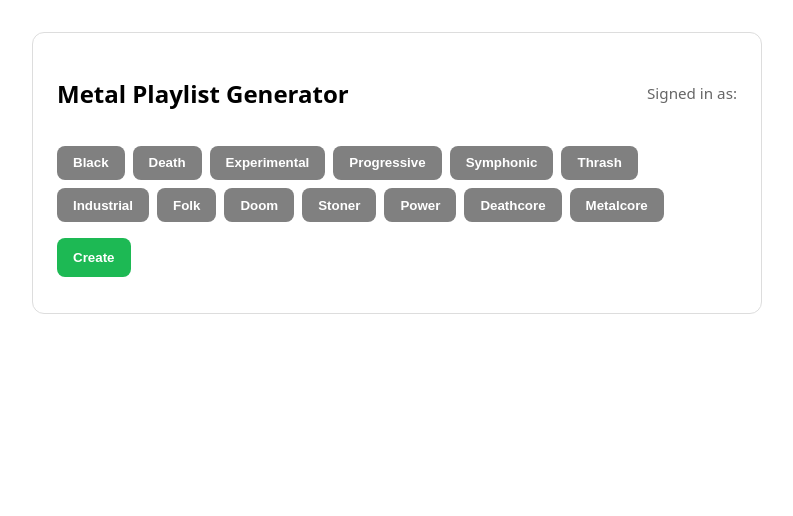
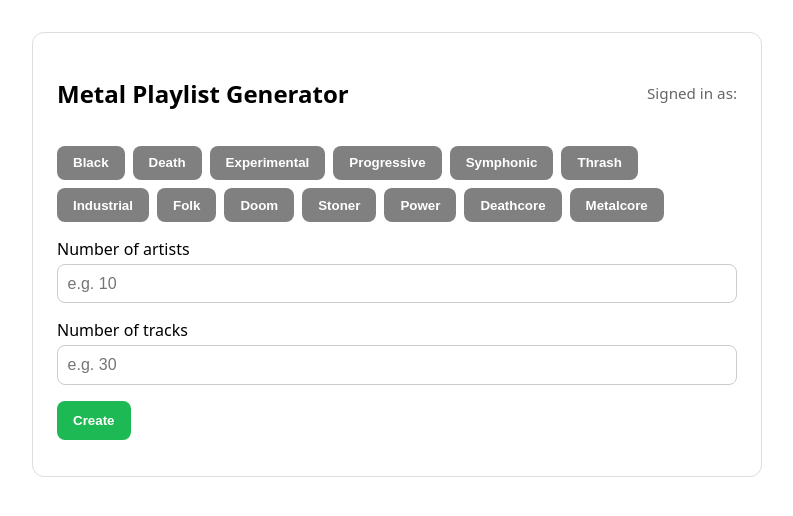
Before and after one commit to nic-sl/metal-playlist-generator, a FastAPI app: page /generator in a window 1280 px wide. Shown: the top 516 px of the page, without its empty margins (243-1036 px from the left). Run offline with FastAPI, Linux system fonts and the light colour scheme; the visitor is signed in with stand-in values (Sample User, id 1).

Commit message:
added input fields for number of tracks and artists

```diff
--- a/main.py
+++ b/main.py
@@ -114,20 +114,35 @@
     return templates.TemplateResponse("generator.html", {"request": request, "user": user})
 
 @app.post("/api/create")
-async def create(genres: str = Form(...)):
+async def create(
+    genres: str = Form(...),
+    artist_count: int = Form(...),
+    track_count: int = Form(...)
+):
+    # Parse genres JSON safely
     try:
         selected_genres = json.loads(genres)
     except json.JSONDecodeError:
         selected_genres = []
 
     print("Selected genres:", selected_genres)
+    print("Artist count:", artist_count)
+    print("Track count:", track_count)
 
-    # For now, just return them so the UI can display something
-    generate(selected_genres)
+    # Call your generator (update as needed)
+    generate(
+        genres=selected_genres,
+        artist_count=artist_count,
+        track_count=track_count
+    )
+
     return JSONResponse({
         "status": "ok",
-        "selected_genres": selected_genres
+        "selected_genres": selected_genres,
+        "artist_count": artist_count,
+        "track_count": track_count
     })
+
 
 if __name__ == "__main__":
     import uvicorn
--- a/templates/generator.html
+++ b/templates/generator.html
@@ -67,6 +67,20 @@
             gap: 0.5rem;
             margin-top: 0.75rem;
         }
+
+        .input-group {
+            margin-top: 1rem;
+            display: flex;
+            flex-direction: column;
+            gap: 0.25rem;
+        }
+
+        input[type="number"] {
+            padding: 0.6rem;
+            border-radius: 8px;
+            border: 1px solid #ccc;
+            font-size: 1rem;
+        }
     </style>
 </head>
 <body>
@@ -83,6 +97,18 @@
 
             <!-- Hidden input where selected genres will be stored -->
             <input type="hidden" id="genresInput" name="genres" />
+
+            <!-- NEW: Number of artists -->
+            <div class="input-group">
+                <label for="artist_count">Number of artists</label>
+                <input type="number" id="artist_count" name="artist_count" min="1" placeholder="e.g. 10" required />
+            </div>
+
+            <!-- NEW: Number of tracks -->
+            <div class="input-group">
+                <label for="track_count">Number of tracks</label>
+                <input type="number" id="track_count" name="track_count" min="1" placeholder="e.g. 30" required />
+            </div>
 
             <button id="createBtn" type="submit">Create</button>
         </form>
--- a/tools/spotify_api_tools.py
+++ b/tools/spotify_api_tools.py
@@ -72,12 +72,12 @@
         return uris
 
     @staticmethod
-    def get_tracks(artist_uris: List[str]) -> List[str]:  # NOSONAR
+    def get_tracks(artist_uris: List[str], track_count: int) -> List[str]:  # NOSONAR
         all_tracks: List[str] = []
 
         for uri in artist_uris:
             top_uris = SpotifyAPITools._get_top_tracks(uri)
-            top_3 = top_uris[:10]
+            top_3 = top_uris[:track_count]
 
             if not top_3:
                 raise RuntimeError(
```
Also changed, not shown: generator.py (+4 -3 lines).
